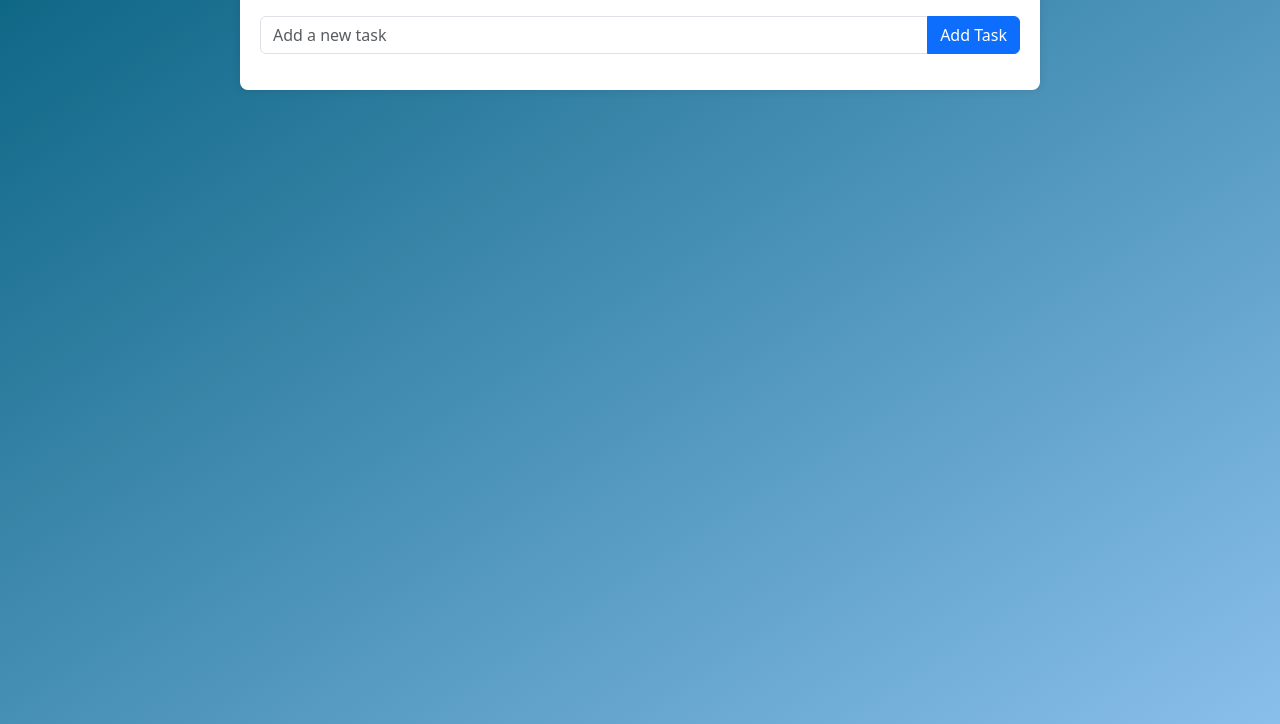
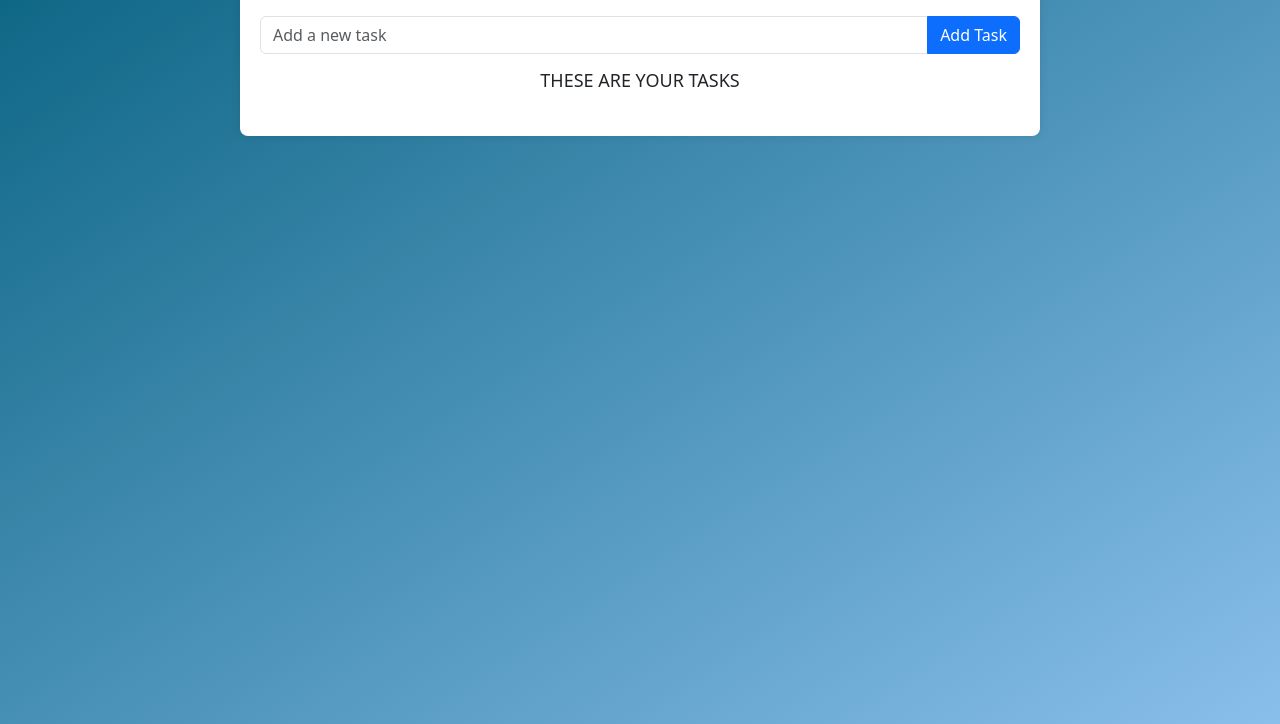
Before and after one commit to MRKBRY/todo-Barbadillo, a plain HTML site: page index.html in a window 1280 px wide. Shown: the part 124-848 px from the top of the page. Drawn offline with nearby package versions, Linux system fonts and the light colour scheme; some packages are replaced by stand-ins of ours; a script that the page names is missing.

Commit message:
third commit

```diff
--- a/index.html
+++ b/index.html
@@ -16,6 +16,7 @@
             <input type="text" id="taskInput" class="form-control" placeholder="Add a new task" aria-label="Task input">
             <button id="addTaskBtn" class="btn btn-primary">Add Task</button>
         </div>
+        <h2 class="mb-4"> THESE ARE YOUR TASKS</h2>
         <ul id="taskList" class="list-group"></ul>
     </div>
 
--- a/style.css
+++ b/style.css
@@ -15,3 +15,7 @@ body {
     border-radius: 8px;
     box-shadow: 0 0 10px rgba(0, 0, 0, 0.1);
 }
+
+h2 {
+    font-size: large;
+}
```
